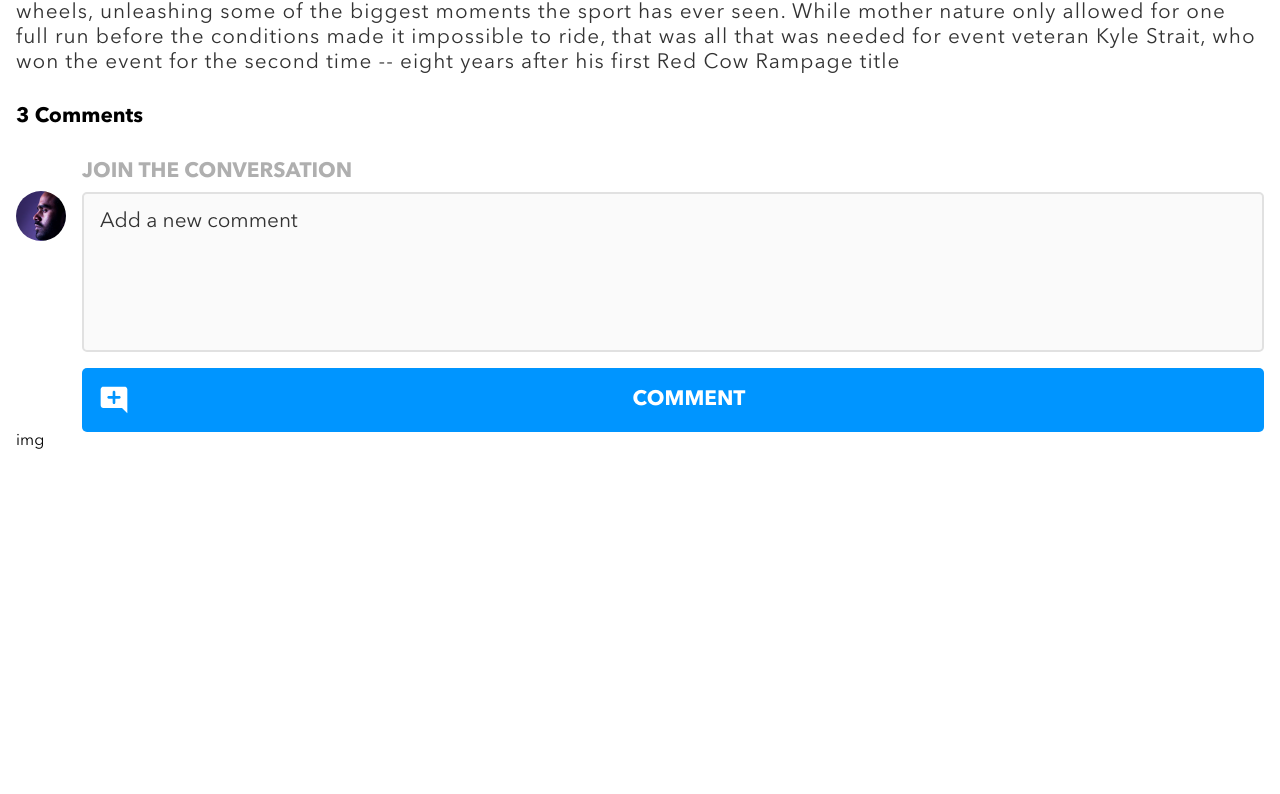
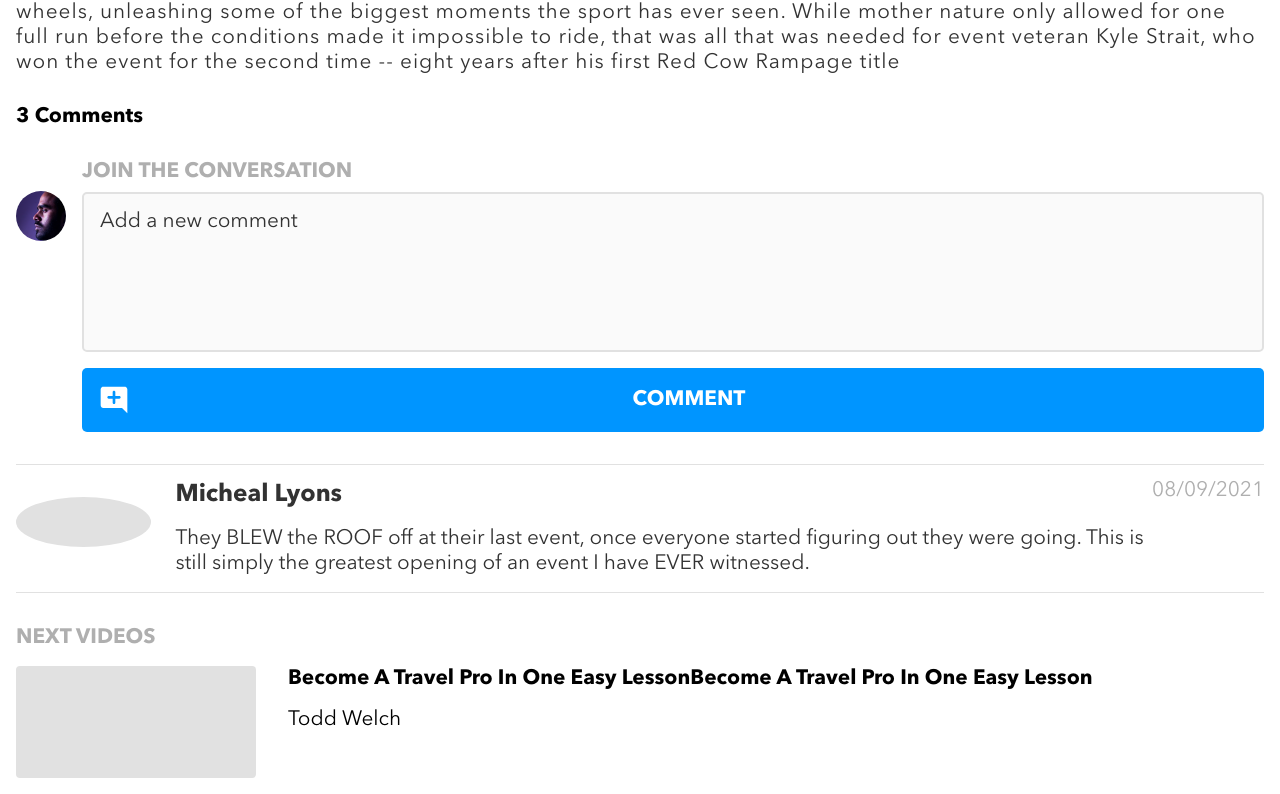
Before and after one commit to BettyN1205/BrainFlix, a React (Vite) app in the folder bettychaoran-niu-brainflix/: page / in a window 1280 px wide. Shown: the part 630-1424 px from the top of the page. Before the commit the page ends 1097 px from the top, so only its background shows below. Built offline with nearby package versions, Linux system fonts and the light colour scheme.

Commit message:
css completed

```diff
--- a/bettychaoran-niu-brainflix/src/App.jsx
+++ b/bettychaoran-niu-brainflix/src/App.jsx
@@ -1,19 +1,24 @@
+
 
 import Header from './components/Header/Header';
 import Hero from './components/Hero/Hero';
-import Comments from './components/Comments/Comments'
+import Comments from './components/Comments/Comments';
+import Next from './components/NextVideo/Next'
 
 import '../src/App.scss';
+
+import './data/video-details.json';
+import './data/videos.json';
 
 
 function App() {
 
   return (
     <>
-
     <Header/>
-    <Hero/>
+    <Hero />
     <Comments/>
+    <Next/>
 
     </>
   )
--- a/bettychaoran-niu-brainflix/src/components/Comments/Comments.jsx
+++ b/bettychaoran-niu-brainflix/src/components/Comments/Comments.jsx
@@ -1,6 +1,5 @@
-import '../Comments/comments.scss';
-import plusIcon from '../../assets/Icons/add_comment.svg'
-
+import "../Comments/comments.scss";
+import plusIcon from "../../assets/Icons/add_comment.svg";
 
 const Comments = () => {
   return (
@@ -13,21 +12,33 @@ const Comments = () => {
           <div class="comments__add-form">
             <h2 class="comments__add-form-title">JOIN THE CONVERSATION</h2>
 
-        <input type="text" class="comments__add-form-input" placeholder="Add a new comment" />
+            <input
+              type="text"
+              class="comments__add-form-input"
+              placeholder="Add a new comment"
+            />
 
             <div class="comments__add-form-submit">
-        <img class="comments__add-form-submit-icon" src={plusIcon} alt="plusIcon" />
+              <img
+                class="comments__add-form-submit-icon"
+                src={plusIcon}
+                alt="plusIcon"
+              />
               COMMENT
             </div>
           </div>
         </div>
 
         <div class="comments__history">
-    <div class="comments__history-img">img</div>
+          <div class="comments__history-img"></div>
           <div class="comments__history-text">
-      <h3 class="comments__history-title"></h3>
-      <span class="comments__history-time"></span>
-      <p class="comments__history-content"></p>
+            <h3 class="comments__history-title">Micheal Lyons</h3>
+            <span class="comments__history-time">08/09/2021</span>
+            <p class="comments__history-content">
+              They BLEW the ROOF off at their last event, once everyone started
+              figuring out they were going. This is still simply the greatest
+              opening of an event I have EVER witnessed.
+            </p>
           </div>
         </div>
       </section>
--- a/bettychaoran-niu-brainflix/src/components/Comments/comments.css
+++ b/bettychaoran-niu-brainflix/src/components/Comments/comments.css
@@ -72,4 +72,31 @@
   margin-top: 1rem;
   width: 2rem;
   height: 2rem;
+}
+.comments__history {
+  margin-top: 2rem;
+  padding-top: 1rem;
+  padding-bottom: 1rem;
+  display: flex;
+  border-top: 1px solid #E1E1E1;
+  border-bottom: 1px solid #E1E1E1;
+  font-size: 1.3rem;
+  color: #323232;
+}
+.comments__history-img {
+  background-color: #E1E1E1;
+  width: 200px;
+  height: 50px;
+  margin-right: 1.5rem;
+  border-radius: 50%;
+  margin-top: 1rem;
+}
+.comments__history-time {
+  float: right;
+  position: relative;
+  top: -2rem;
+  color: #AFAFAF;
+}
+.comments__history-content {
+  margin-top: 1rem;
 }/*# sourceMappingURL=comments.css.map */
--- a/bettychaoran-niu-brainflix/src/components/Comments/comments.scss
+++ b/bettychaoran-niu-brainflix/src/components/Comments/comments.scss
@@ -68,4 +68,37 @@
       }
     }
   }
+
+  &__history{
+    margin-top: 2rem;
+    padding-top: 1rem;
+    padding-bottom: 1rem;
+    display: flex;
+    border-top: 1px solid $Mercury;
+    border-bottom: 1px solid $Mercury;
+    font-size: 1.3rem;
+    color: $BrainFlix-Black;
+
+    &-img{
+      background-color: $Mercury;
+      width: 200px;
+      height: 50px;
+      margin-right: 1.5rem;
+      border-radius: 50%;
+      margin-top: 1rem;
+    }
+
+    &-time{
+      float: right;
+      position: relative;
+      top: -2rem;
+      color: $Silver;
+
+    }
+    &-content{
+      margin-top: 1rem;
+    }
+  }
+
+
 }
--- /dev/null
+++ b/bettychaoran-niu-brainflix/src/components/NextVideo/Next.jsx
@@ -0,0 +1,25 @@
+import '../NextVideo/next.scss';
+
+
+const Next = () => {
+  return (
+    <>
+      <section className="next">
+        <h2 className='next__title'>NEXT VIDEOS</h2>
+        <div className="next__container">
+            <div className="next__img-container">
+                 <img className="next__img" src="" alt="" />
+            </div>
+
+          <div className="next__detail">
+            <p className="next__detail-title">
+              Become A Travel Pro In One Easy LessonBecome A Travel Pro In One Easy Lesson
+            </p>
+            <p className="next__detail-text">Todd Welch</p>
+          </div>
+        </div>
+      </section>
+    </>
+  );
+};
+export default Next;
--- /dev/null
+++ b/bettychaoran-niu-brainflix/src/components/NextVideo/next.css
@@ -0,0 +1,34 @@
+.next {
+  width: 100wv;
+  height: auto;
+  padding: 1rem;
+}
+.next__title {
+  color: #AFAFAF;
+  font-size: 1.3rem;
+}
+.next__container {
+  display: flex;
+  margin-top: 1rem;
+}
+.next__img-container {
+  width: 15rem;
+  height: 7rem;
+  background-color: #E1E1E1;
+  border-radius: 4px;
+  margin-right: 2rem;
+}
+.next__detail {
+  max-height: 4rem;
+  width: 70%;
+  font-size: 1.3rem;
+}
+.next__detail-title {
+  font-weight: 700;
+  margin-bottom: 1rem;
+  display: -webkit-box;
+  -webkit-line-clamp: 2;
+  -webkit-box-orient: vertical;
+  overflow: hidden;
+  text-overflow: ellipsis;
+}/*# sourceMappingURL=next.css.map */
--- /dev/null
+++ b/bettychaoran-niu-brainflix/src/components/NextVideo/next.scss
@@ -0,0 +1,42 @@
+@import "../../styles/variables.scss";
+
+.next {
+  width: 100wv;
+  height: auto;
+  padding: 1rem;
+
+  &__title {
+    color: $Silver;
+    font-size: 1.3rem;
+  }
+
+  &__container {
+    display: flex;
+    margin-top: 1rem;
+  }
+
+  &__img-container {
+    width: 15rem;
+    height: 7rem;
+    background-color: $Mercury;
+    border-radius: 4px;
+    margin-right: 2rem;
+  }
+
+  &__detail {
+    max-height: 4rem;
+    width: 70%;
+    font-size: 1.3rem;
+
+    &-title {
+      font-weight: 700;
+      margin-bottom: 1rem;
+
+      display: -webkit-box;
+      -webkit-line-clamp: 2;
+      -webkit-box-orient: vertical;
+      overflow: hidden;
+      text-overflow: ellipsis;
+    }
+  }
+}
```
Lines whose indentation alone changed are shown as unchanged.
